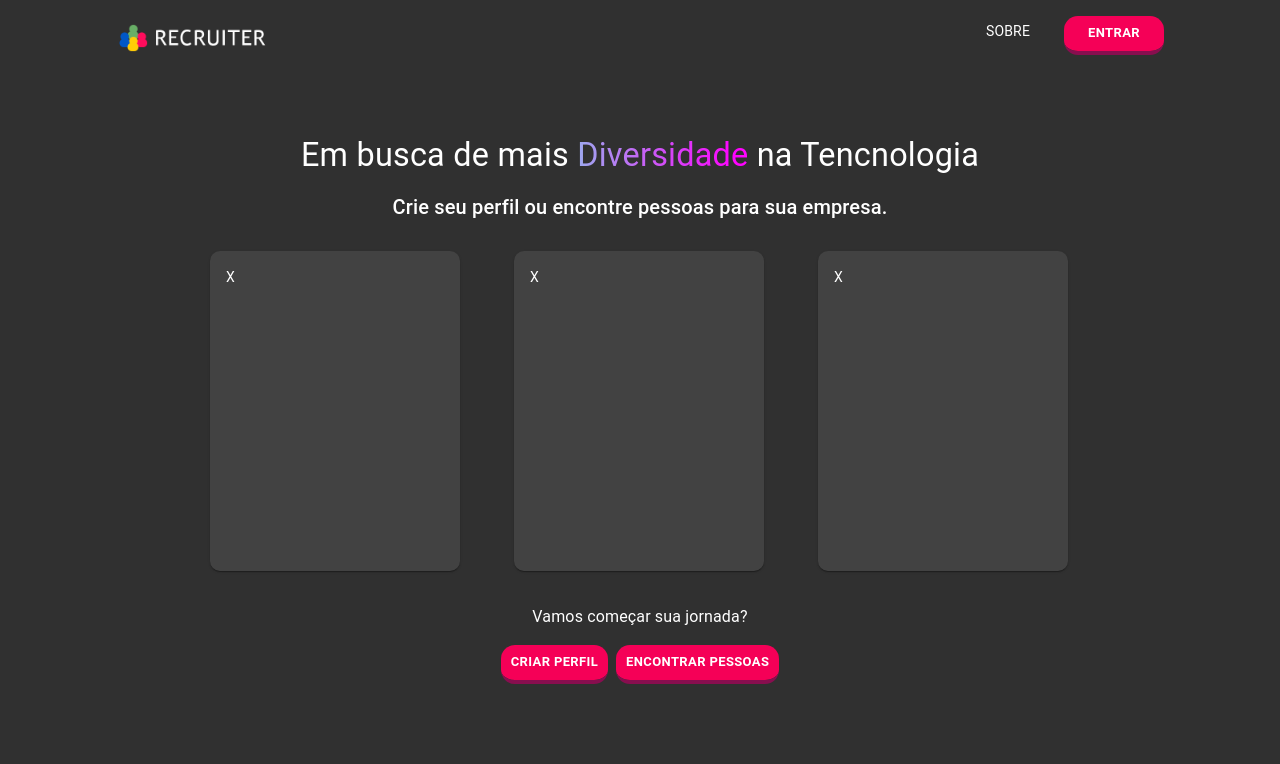
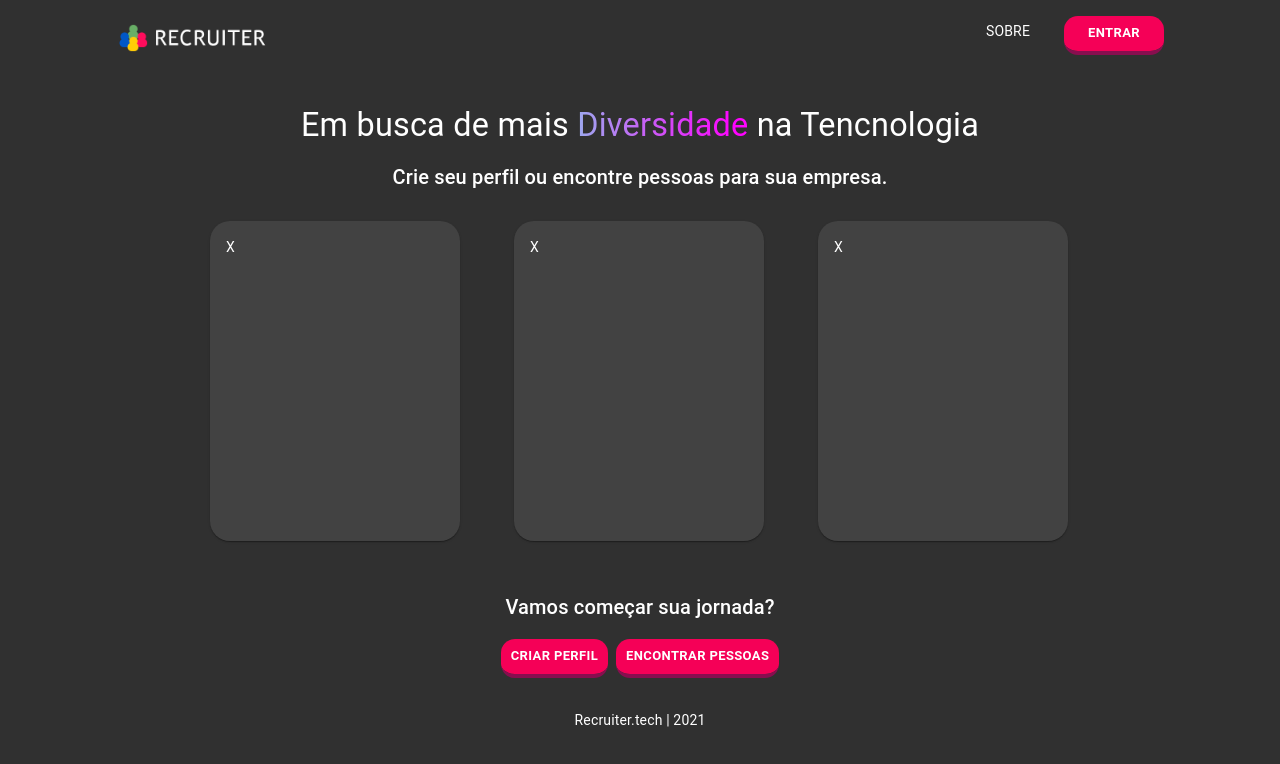
Before and after one commit to guiofsaints/recruiter.tech, a Next.js app: page / in a window 1280 px wide. Shown: the top 764 px of the page. Built offline with nearby package versions, Linux system fonts and the light colour scheme.

Commit message:
feat: add serviceWorker

```diff
--- a/components/Section/Banner/Banner.styles.tsx
+++ b/components/Section/Banner/Banner.styles.tsx
@@ -4,13 +4,10 @@ const useStyles = makeStyles(() =>
   createStyles({
     intro: {
       textAlign: "center",
-      marginTop: 50,
+      marginTop: 20,
       "@media (max-width:950px)": {
         padding: 20
       }
-    },
-    "$intro & p": {
-      marginTop: 20
     },
     "@keyframes rainbowAnim": {
       "0%": {
--- a/components/Section/Banner/Banner.tsx
+++ b/components/Section/Banner/Banner.tsx
@@ -1,7 +1,6 @@
 import React from "react";
 
-import { Typography, Container, Box, Link } from "@material-ui/core";
-import RoundedButton from "../../Form/RoundedButton/RoundedButton";
+import { Typography, Container, Box } from "@material-ui/core";
 import useStyles from "./Banner.styles";
 
 const Banner = (): JSX.Element => {
--- a/components/Section/Benefits/Benefits.style.tsx
+++ b/components/Section/Benefits/Benefits.style.tsx
@@ -6,7 +6,7 @@ const useStyles = makeStyles(() =>
     card: {
       minWidth: 250,
       minHeight: 320,
-      borderRadius: 10,
+      borderRadius: 20,
       margin: 10
     },
     journey: {
--- a/components/Section/Benefits/Benefits.tsx
+++ b/components/Section/Benefits/Benefits.tsx
@@ -24,7 +24,8 @@ const Benefits = (): JSX.Element => {
             flexDirection: "row",
             padding: 0,
             overflow: "auto",
-            marginTop: 10
+            marginTop: 10,
+            alignItems: "center"
           }}
         >
           <ListItem>
@@ -44,8 +45,8 @@ const Benefits = (): JSX.Element => {
           </ListItem>
         </List>
         <div className={classes.journey}>
-          <Box mt={2}>
-            <Typography variant="body1" component="p">
+          <Box mt={4}>
+            <Typography variant="h6" component="h2">
               Vamos começar sua jornada?
             </Typography>
           </Box>
--- a/components/Section/Footer/Footer.tsx
+++ b/components/Section/Footer/Footer.tsx
@@ -1,6 +1,6 @@
 import React from "react";
 
-import { Container, Link } from "@material-ui/core";
+import { Container } from "@material-ui/core";
 import useStyles from "./Footer.styles";
 
 const Footer = (): JSX.Element => {
@@ -9,7 +9,7 @@ const Footer = (): JSX.Element => {
 
   return (
     <footer>
-      <Container>
+      <Container maxWidth="md">
         <div className={classes.footer}>Recruiter.tech | {year}</div>
       </Container>
     </footer>
--- a/pages/_app.tsx
+++ b/pages/_app.tsx
@@ -14,6 +14,22 @@ const MyApp: React.FC<AppProps> = ({ Component, pageProps }) => {
     const jssStyles = document.querySelector("#jss-server-side");
     if (jssStyles && jssStyles.parentElement) {
       jssStyles.parentElement.removeChild(jssStyles);
+    }
+
+    if ("serviceWorker" in navigator) {
+      window.addEventListener("load", () => {
+        navigator.serviceWorker.register("/sw.js").then(
+          (registration) => {
+            console.log(
+              "Service Worker registration successful with scope: ",
+              registration.scope
+            );
+          },
+          (err) => {
+            console.log("Service Worker registration failed: ", err);
+          }
+        );
+      });
     }
   }, []);
 
--- a/pages/_document.tsx
+++ b/pages/_document.tsx
@@ -21,6 +21,7 @@ class MyDocument extends Document {
 
           <meta name="mobile-web-app-capable" content="yes" />
           <meta name="apple-mobile-web-app-capable" content="yes" />
+          <link rel="apple-touch-icon" href="/favicon.png" />
           <meta name="msapplication-starturl" content="/" />
         </Head>
         <body>
--- a/pages/index.tsx
+++ b/pages/index.tsx
@@ -1,5 +1,6 @@
 import React from "react";
 
+import Footer from "../components/Section/Footer";
 import Benefits from "../components/Section/Benefits";
 import Header from "../components/Section/Header";
 import Banner from "../components/Section/Banner";
@@ -9,6 +10,7 @@ const Index = (): JSX.Element => (
     <Header />
     <Banner />
     <Benefits />
+    <Footer />
   </>
 );
 
--- /dev/null
+++ b/public/sw.js
@@ -0,0 +1,3 @@
+self.addEventListener("install", (event) => {
+    console.log("Hello world from the Service Worker 🤙");
+  });
```
Also changed, not shown: public/manifest.json, public/maskable_icon.png (added).
